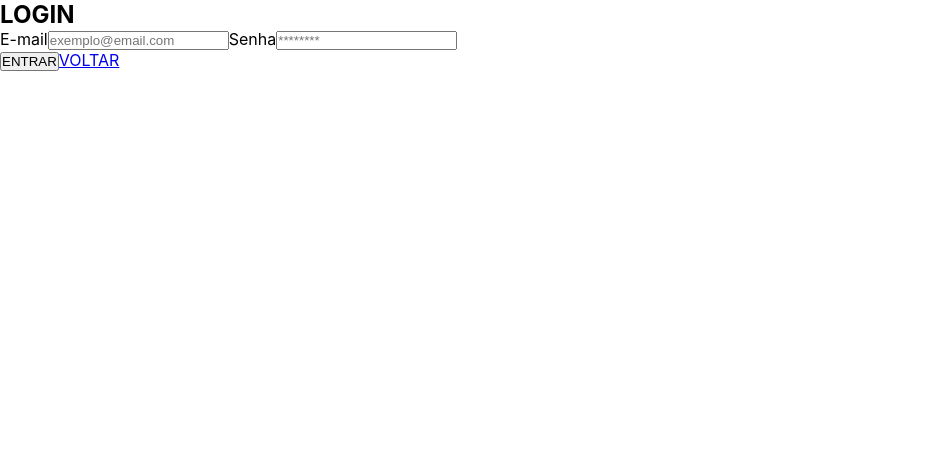
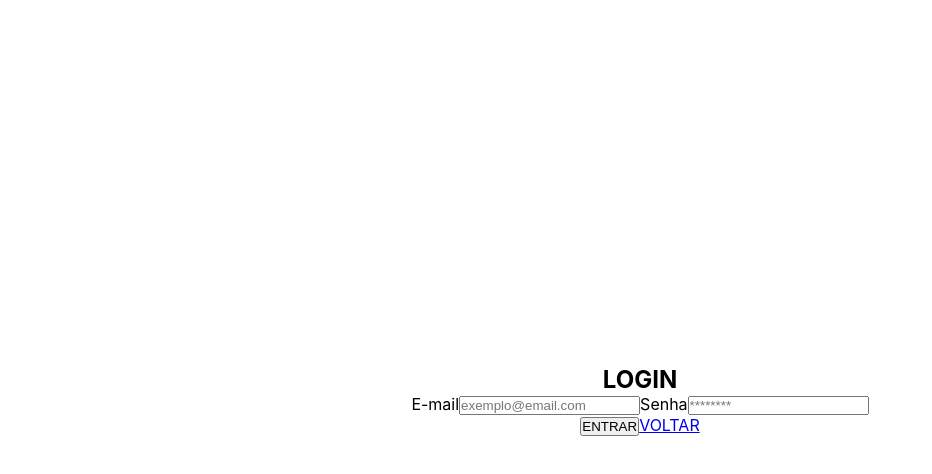
Before and after one commit to Edi-Santos/leaf, a React (Create React App) app: page /login in a window 1280 px wide. Shown: the top 474 px of the page, without its empty margins (0-932 px from the left). Built offline with nearby package versions, Linux system fonts and the light colour scheme.

Commit message:
chore:(login/): centralizando elementos da tela de Login

```diff
--- a/src/pages/login/Login.jsx
+++ b/src/pages/login/Login.jsx
@@ -3,6 +3,8 @@ import { Link } from 'react-router-dom';
 
 import Email from './components/Email';
 import Password from './components/Password';
+
+import './login.css';
 
 function Login() {
   const [email, setEmail] = useState('');
@@ -16,7 +18,7 @@ function Login() {
   };
 
   return (
-    <form>
+    <form className='login-form'>
       <h2>LOGIN</h2>
 
       <section>
--- /dev/null
+++ b/src/pages/login/login.css
@@ -0,0 +1,7 @@
+.login-form {
+  align-items: center;
+  display: flex;
+  flex-direction: column;
+  height: 100vh;
+  justify-content: center;
+}
```
